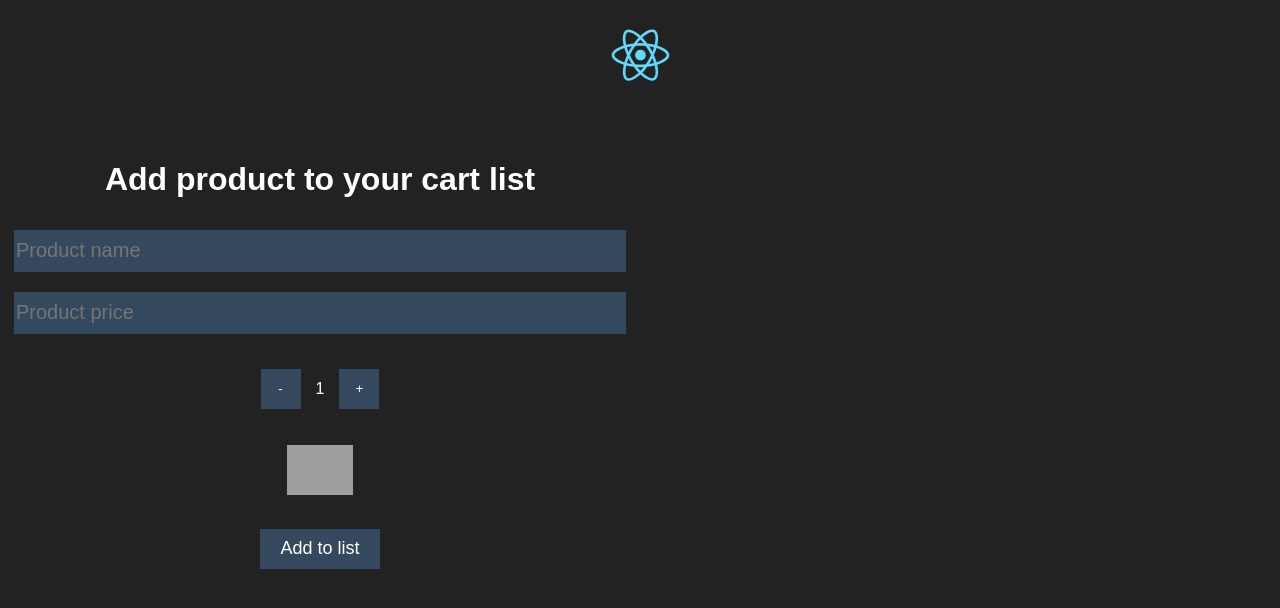
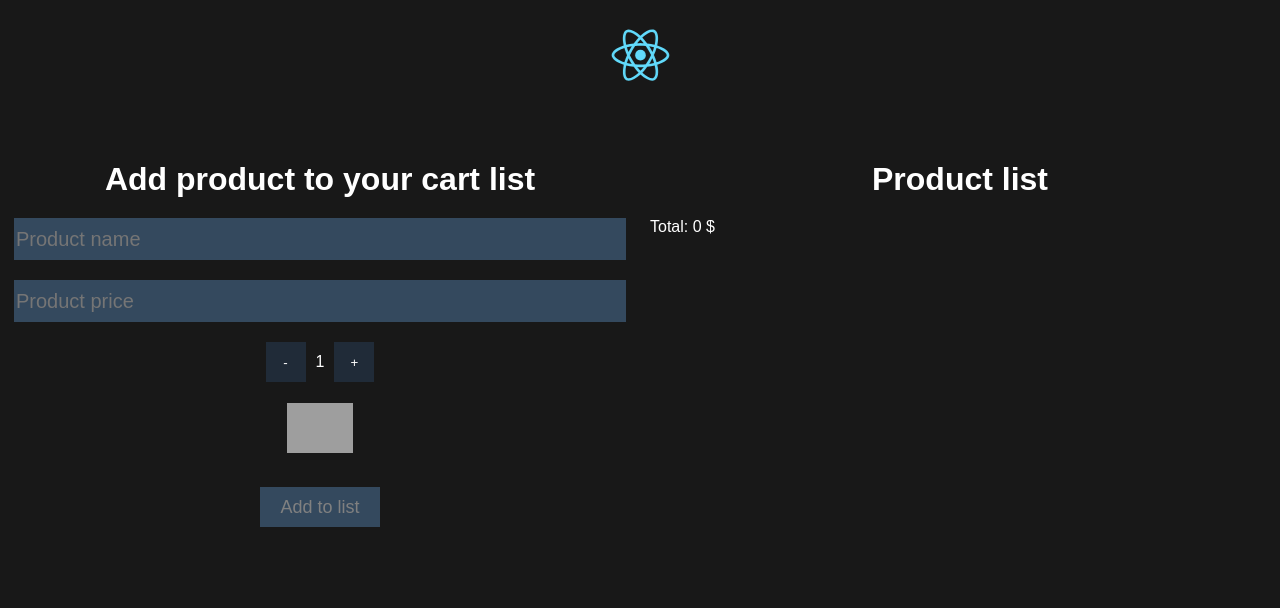
Before and after one commit to Kaddyluck/react-redux, a React (Create React App) app: page / in a window 1280 px wide. Shown: the top 608 px of the page. Built offline with nearby package versions, Linux system fonts and the light colour scheme; grey boxes are pictures that could not be loaded.

Commit message:
Finish react

```diff
--- a/package.json
+++ b/package.json
@@ -5,6 +5,7 @@
   "dependencies": {
     "react": "^16.5.0",
     "react-dom": "^16.5.0",
+    "react-router-dom": "^4.3.1",
     "react-scripts": "1.1.5"
   },
   "scripts": {
--- a/src/App.css
+++ b/src/App.css
@@ -1,11 +1,12 @@
 .App {
-  text-align: center;
-  background-color: #222;
+  background-color: rgb(24,24,24);
   height: 100vh;
+  overflow: hidden;
 }
 
 .App-header {
-  background-color: #222;
+  text-align: center;
+  background-color: rgb(24,24,24);
   height: 100px;
   padding: 20px;
 }
@@ -16,20 +17,20 @@
 }
 
 .Product-Form {
+  float: left;
   text-align: center;
   width: 50%;
 }
 
 .Counter {
   color: white;
-  margin: 10px;
 }
 
 .Counter-button {
+  margin: 10px;
   width: 40px;
   height: 40px;
-  margin: 15px;
-  background-color: rgb(52,73,94);
+  background-color: rgb(32,43,56);
   border: 0;
   color: white;
 }
@@ -57,6 +58,121 @@
 .Add-to-list-button {
   width: 120px;
   height: 40px;
+  margin: 15px;
+  background-color: rgb(52,73,94);
+  border: 0;
+  color: white;
+  font-size: 18px;
+}
+
+.Add-to-list-button[disabled]  {
+  width: 120px;
+  height: 40px;
+  margin: 20px;
+  background-color: rgb(52,73,94);
+  border: 0;
+  font-size: 18px;
+  color: gray;
+}
+
+.Product-List {
+  float: right;
+  text-align: center;
+  width: 50%;
+}
+
+.All-Items {
+  margin-top: 20px;
+}
+
+.Product-Item {
+  position: relative;
+  margin-bottom: 1px;
+  display: inline-block;
+  width: 95%;
+  background-color: rgb(52,73,94);
+}
+
+.Product-Item:hover {
+  position: relative;
+  margin-bottom: 1px;
+  display: inline-block;
+  width: 95%;
+  background-color: #222;
+}
+
+.Item-name-and-actions {
+  height: 20px;
+  margin: 10px;
+}
+
+.Item-name {
+  position: absolute;
+  height: 10%;
+  width: 95%;
+  color: white;
+  float: left;
+  align-items: center;
+}
+
+.Item-actions {
+  position: relative;
+  float: right;
+  height: 100%;
+  width: 10%;
+}
+
+.Delete-logo {
+  height: 20px;
+  width: 50%;
+}
+
+.Link-logo {
+  height: 20px;
+  width: 50%;
+}
+
+.Item-logo-section {
+  position: absolute;
+  top: 30%;
+  float: left;
+  width: 15%
+}
+
+.Item-logo {
+  height: 50px;
+}
+
+.Item-logo-and-counter {
+  color: white;
+}
+
+.Item-price {
+  margin: 10px;
+  color: white;
+  font-size: 14px;
+}
+
+.Total {
+  text-align: left;
+  color: white;
+  margin: 10px;
+}
+
+.Product-Preview {
+  float: right;
+  text-align: center;
+  width: 50%;
+}
+
+.Product-Preview-logo {
+  height: 100px;
+  margin: 20px;
+}
+
+.Product-Preview-home-button {
+  width: 120px;
+  height: 40px;
   margin: 20px;
   background-color: rgb(52,73,94);
   border: 0;
@@ -66,6 +182,16 @@
 
 h1 {
   color: white;
+  margin-bottom: 10px;
+}
+
+h2 {
+  color: gray;
+}
+
+h3 {
+  color: white;
+  margin: 10px;
 }
 
 input {
--- a/src/App.js
+++ b/src/App.js
@@ -1,13 +1,20 @@
 import React, { Component } from 'react';
 import './App.css';
-import { logo } from './img/index.js'
-import ProductForm from './components/ProductForm.js'
+import { logo } from './img/index'
+import ProductForm from './components/ProductForm'
+import ProductList from './components/ProductList'
+import ProductItem from './components/ProductItem'
+import {
+  BrowserRouter as Router,
+  Route
+} from 'react-router-dom'
 
 class App extends Component {
   constructor(props) {
     super(props);
     this.state = {
-      productsList: []
+      productsList: [],
+      totalPrice: 0
     }
   }
 
@@ -15,17 +22,78 @@ class App extends Component {
     this.setState(prevState => ({
       productsList: [...prevState.productsList, joinedProduct]
     }))
-    console.log(this.state.productsList);
   }
+
+  calcTotalPrice = (itemPrice) => {
+    this.setState(prevState => ({
+      totalPrice: prevState.totalPrice + itemPrice
+    }))
+  }
+
+  deleteItem = (index) => {
+    this.setState(prevState => ({
+      productsList: this.state.productsList.filter((_, i) => i !== index),
+      totalPrice: prevState.totalPrice - this.state.productsList[index].price * this.state.productsList[index].count
+    }))
+  }
+
+  reduceItem = (index) => {
+    this.setState(prevState => {
+      const updatedItem = {...prevState.productsList[index], count: prevState.productsList[index].count -= 1 }
+      const updatedList = prevState.productsList;
+      updatedList[index] = updatedItem;
+      return {
+        productsList: updatedList,
+        totalPrice: prevState.totalPrice - Number(this.state.productsList[index].price)
+      }
+    })
+  }
+
+ increaseItem = (index) => {
+   this.setState(prevState => {
+     const updatedItem = {...prevState.productsList[index], count: prevState.productsList[index].count += 1 }
+     const updatedList = prevState.productsList;
+     updatedList[index] = updatedItem;
+     return {
+       productsList: updatedList,
+       totalPrice: prevState.totalPrice + Number(this.state.productsList[index].price)
+     }
+   })
+ }
+
+  renderProductList = () => {return(
+     <ProductList
+       productsList={this.state.productsList}
+       totalPrice={this.state.totalPrice}
+       deleteItemHandler={this.deleteItem}
+       reduceItemHandler={this.reduceItem}
+       increaseItemHandler={this.increaseItem}
+     />
+   )}
+
+   renderProductItem = ({match}) => {return(
+     <ProductItem
+       productItem={this.state.productsList[match.params.id]}
+     />
+   )}
 
   render() {
     return (
-      <div className="App">
-        <header className="App-header">
-          <img src={logo} className="App-logo" alt="logo" />
-        </header>
-        <ProductForm addProduct={this.addProductInList}/>
-      </div>
+      <Router>
+        <div className="App">
+          <header className="App-header">
+            <img src={logo} className="App-logo" alt="logo" />
+          </header>
+
+          <ProductForm
+            addProduct={this.addProductInList}
+            itemPrice={this.calcTotalPrice}
+          />
+
+          <Route exact path='/' component={this.renderProductList}/>
+          <Route exact path='/product/:id' component={this.renderProductItem}/>
+        </div>
+    </Router>
     );
   }
 }
--- a/src/components/ProductForm.js
+++ b/src/components/ProductForm.js
@@ -20,13 +20,13 @@ class ProductForm extends Component {
     });
   }
 
-  reduceProductsAmount = (event) => {
+  reduceProductsAmount = () => {
     if (this.state.productQuantity > 1) {
       this.setState({productQuantity: this.state.productQuantity - 1})
     }
   }
 
-  increaseProductsAmount = (event) => {
+  increaseProductsAmount = () => {
     this.setState({productQuantity: this.state.productQuantity + 1})
   }
 
@@ -61,6 +61,7 @@ class ProductForm extends Component {
       logo: this.state.productImage
     }
     this.props.addProduct(joinedProduct)
+    this.props.itemPrice(this.state.productPrice * this.state.productQuantity)
   }
 
   render() {
@@ -68,7 +69,7 @@ class ProductForm extends Component {
       <div className="Product-Form">
         <h1>Add product to your cart list</h1>
 
-        <div className="Product-name-and-price-input">
+        <div>
           <input type="text" name="productName" placeholder="Product name" onChange={this.changeProductProperty}/>
           <input type="number" name="productPrice" placeholder="Product price" onChange={this.changeProductProperty}/>
         </div>
@@ -95,7 +96,7 @@ class ProductForm extends Component {
 
         <div>
           <button className="Add-to-list-button" disabled={
-            !this.state.productName && !this.state.productPrice} onClick={this.createProductItem}>
+            !this.state.productName || !this.state.productPrice} onClick={this.createProductItem}>
           Add to list
           </button>
         </div>
--- /dev/null
+++ b/src/components/ProductItem.js
@@ -0,0 +1,25 @@
+import React, { Component } from 'react';
+import { trash, link } from '../img/index'
+import {Link} from 'react-router-dom'
+
+class ProductItem extends Component {
+  constructor(props) {
+    super(props);
+  }
+
+  render() {
+    return (
+      <div className="Product-Preview">
+        {console.log(this.props.productItem)}
+        <h1>{this.props.productItem.name}</h1>
+        <img src={this.props.productItem.logo} className="Product-Preview-logo" alt="Product logo"/>
+        <h3>Count: {this.props.productItem.count}</h3>
+        <h3>Price: {this.props.productItem.price} $</h3>
+        <h3>Total: {this.props.productItem.price * this.props.productItem.count} $</h3>
+        <Link to='/'><button className="Product-Preview-home-button">Back to list</button></Link>
+      </div>
+    )
+  }
+}
+
+export default ProductItem;
--- /dev/null
+++ b/src/components/ProductList.js
@@ -0,0 +1,83 @@
+import React, { Component } from 'react';
+import { trash, link } from '../img/index.js'
+import {
+  BrowserRouter as Router,
+  Route,
+  Link
+} from 'react-router-dom'
+
+
+class ProductList extends Component {
+  constructor(props) {
+    super(props);
+    this.state = {
+    }
+  }
+
+  reduceProductsAmount = (index) => () => {
+    if (this.props.productsList[index].count > 1) {
+      this.props.reduceItemHandler(index)
+    }
+  }
+
+  increaseProductsAmount = (index) => () => {
+    this.props.increaseItemHandler(index)
+  }
+
+  deleteItem = (index) => () => {
+    this.props.deleteItemHandler(index)
+  }
+
+  productItem = () => {
+    return(
+    this.props.productsList.length > 0 ? (
+      this.props.productsList.map((item, i) =>
+        <div className="Product-Item" key={i}>
+
+          <div className="Item-name-and-actions">
+            <div className="Item-name">
+              {item.name}
+            </div>
+            <div className="Item-actions">
+              <img src={trash} className="Delete-logo" onClick={this.deleteItem(i)}/>
+              <Link to={`/product/${i}`}>
+                <img src={link} className="Link-logo"/>
+              </Link>
+            </div>
+          </div>
+
+          <div className="Item-logo-and-counter">
+            <div className="Item-logo-section">
+              <img src={item.logo} className="Item-logo"/>
+            </div>
+            <div>
+              <button className="Counter-button" onClick={this.reduceProductsAmount(i)}>-</button>
+              {item.count}
+              <button className="Counter-button" onClick={this.increaseProductsAmount(i)}>+</button>
+            </div>
+          </div>
+
+          <div className="Item-price">
+            Total: {item.count * item.price} $
+          </div>
+        </div>
+      )) : null
+    )}
+
+  render() {
+    return (
+      <div className="Product-List">
+        <h1>Product list</h1>
+
+        <div className="All-Items">
+          <this.productItem />
+          <div className="Total">
+            Total: {this.props.totalPrice} $
+          </div>
+        </div>
+      </div>
+    );
+  }
+}
+
+export default ProductList;
--- a/src/img/index.js
+++ b/src/img/index.js
@@ -4,3 +4,5 @@ export {default as apple} from './apple.svg';
 export {default as vegetables} from './vegetables.svg';
 export {default as cupcake} from './cupcake.svg';
 export {default as fish} from './fish.svg';
+export {default as trash} from './garbage.svg';
+export {default as link} from './link.svg';
```
Also changed, not shown: src/img/garbage.svg (added), src/img/link.svg (added).
